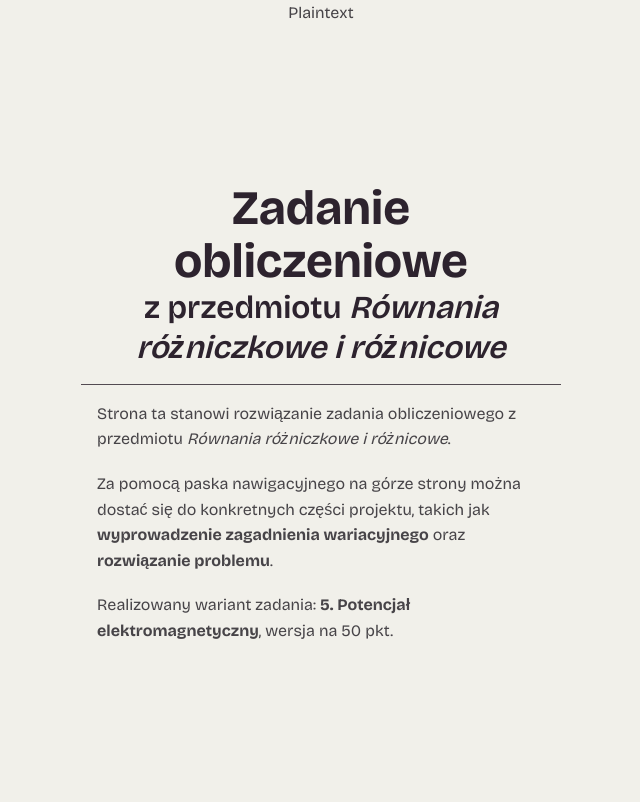
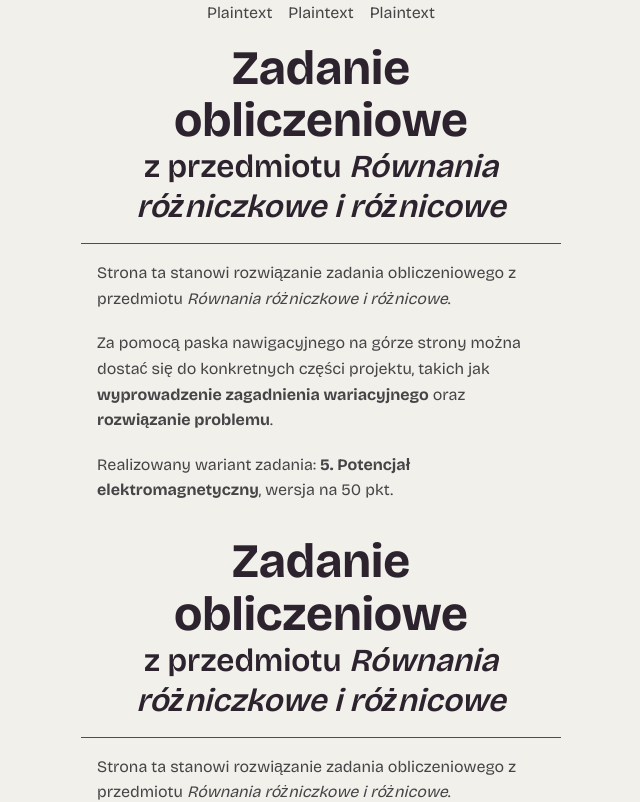
Before and after one commit to Veexeq/RRiR-Project, a React (Vite) app in the folder em_potential_solver/: page / in a window 1280 px wide. Shown: the top 802 px of the page, without its empty margins (319-959 px from the left). Built offline with nearby package versions, Linux system fonts and the light colour scheme.

Commit message:
Basic routing setup in App.tsx

```diff
--- a/em_potential_solver/package.json
+++ b/em_potential_solver/package.json
@@ -12,7 +12,8 @@
   "dependencies": {
     "@fontsource-variable/bricolage-grotesque": "^5.2.10",
     "react": "^19.2.0",
-    "react-dom": "^19.2.0"
+    "react-dom": "^19.2.0",
+    "react-router-dom": "^7.11.0"
   },
   "devDependencies": {
     "@eslint/js": "^9.39.1",
--- a/em_potential_solver/src/App.tsx
+++ b/em_potential_solver/src/App.tsx
@@ -1,13 +1,18 @@
+import { BrowserRouter, Routes, Route } from "react-router-dom";
 import Homepage from "./components/homepage/Homepage";
 import Navbar from "./components/navbar/Navbar";
 
 function App() {
 
   return (
-    <>
+    <BrowserRouter>
       <Navbar />
       <Homepage />
-    </>
+
+      <Routes>
+        <Route path="/" element={<Homepage />} />
+      </Routes>
+    </BrowserRouter>
   )
 }
 
--- a/em_potential_solver/src/components/navbar/Navbar.tsx
+++ b/em_potential_solver/src/components/navbar/Navbar.tsx
@@ -4,6 +4,8 @@
   return (
     <div className={styles.wrapper}>
       <p>Plaintext</p>
+      <p>Plaintext</p>
+      <p>Plaintext</p>
     </div>
   );
 }
--- a/em_potential_solver/src/components/navbar/navbar.module.css
+++ b/em_potential_solver/src/components/navbar/navbar.module.css
@@ -6,6 +6,7 @@
 .wrapper {
   display: flex;
   flex-flow: row nowrap;
+  gap: 1rem;
   justify-content: center;
   margin: 0 var(--side-margin);
 }
```
Also changed, not shown: 1 other file (tests, documents, lock files or other folders).
